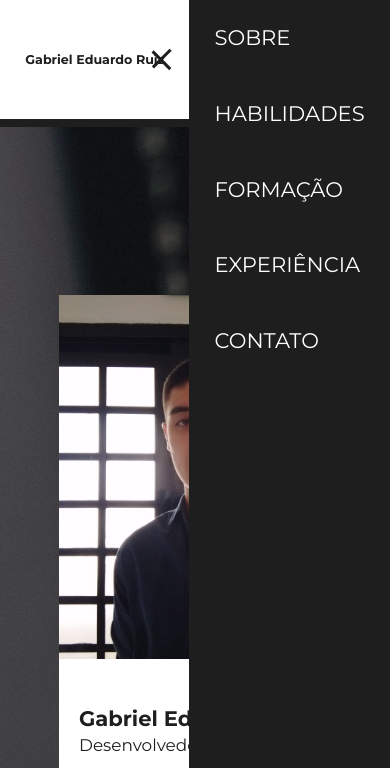
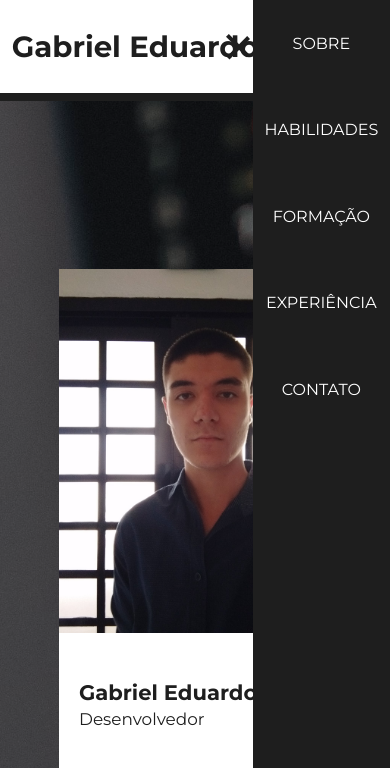
Before and after one commit to GobsRuiz/My-Resume, a plain HTML site: page index.html in a window 390 px wide. Both pictures are taken after a click on the element 352 px from the left and 59 px from the top of the page. Shown: the top 768 px of the page. Drawn offline with Linux system fonts and the light colour scheme.

Commit message:
Working on responsiveness
Update header

```diff
--- a/css/header/header.css
+++ b/css/header/header.css
@@ -14,7 +14,7 @@
     border-bottom: 1vh solid var(--black-30);
     box-sizing: border-box;
 
-    padding: 0 3vh;
+    padding: 0 3vw;
     position: fixed;
     z-index: 99999;
     transition: height 0.25s;
@@ -38,7 +38,7 @@
 
 /* Logo */
 #header-logo h1{
-    font-size: 4vh;
+    font-size: var(--headerLogo_fontSize);
 
     transition: font-size .3s;
 }
@@ -54,11 +54,11 @@
 
 /* Link */
 #header-menu a{
-    font-size: 2.5vh;
+    font-size: 1em;
     color: black;
     text-transform: uppercase;
 
-    margin-left: 6vh;
+    margin-left: calc(2vh + 1vw);
 }#header-menu a:hover{
     color: var(--belize-hole);
 }
@@ -80,6 +80,7 @@
         height: 100vh;
 
         display: none;
+        text-align: center;
 
         background-color: var(--black-30);
 
@@ -95,7 +96,7 @@
         color: #fff;
 
         margin: 0;
-        padding: 3vh 3vh;
+        padding: 4vh 3vw;
     }
 
 
@@ -109,8 +110,8 @@
         transition: transform .3s;
     }
     #header_hamburguer span{
-        width: 3vh;
-        height: .3vh;
+        width: calc(3vh + 1vw);
+        height: calc(.4vh + .1vw);
 
         display: block;
 
@@ -124,23 +125,21 @@
     }
     /* Animation - click */
     .hamburguerAnimate#header_hamburguer span:nth-child(1){
-        transform: rotate(45deg) translateY(500%);
+        transform: rotate(45deg) translateY(330%);
     }
     .hamburguerAnimate#header_hamburguer span:nth-child(2){
         opacity: 0;
     }
     .hamburguerAnimate span:nth-child(3){
-        transform: rotate(-45deg) translateY(-500%);
+        transform: rotate(-45deg) translateY(-310%);
     }
 }
 
 /* 800 */
 @media screen and (max-width: 800px){
     :root{
-        --headerLogoh1_fontSize: 3vh;
     }
 
     #header-logo h1{
-        font-size: 3vh;
     }
 }
--- a/css/variables.css
+++ b/css/variables.css
@@ -23,5 +23,8 @@
 
 :root{
     /* Header */
-    --header_width: 15vh;
+    --header_width: calc(11vh + 2vw);
+
+    /* logo */
+    --headerLogo_fontSize: calc(3vh + 1vw);
 }
--- a/js/header/responsiveHeader.js
+++ b/js/header/responsiveHeader.js
@@ -47,11 +47,11 @@ function headerHamburguer_menu(animation){
 }
 
 function headerHamburguer_title(animation) {
-    if(animation == "open"){
-        headerLogo_h1.style.fontSize = "1.5vh";
-    }else{
-        headerLogo_h1.style.fontSize = "var(--headerLogoh1_fontSize)";
-    }
+    // if(animation == "open"){
+    //     headerLogo_h1.style.fontSize = "1.5vh";
+    // }else{
+    //     headerLogo_h1.style.fontSize = "var(--headerLogo_fontSize)";
+    // }
 }
 
 // Event listener - click
```
